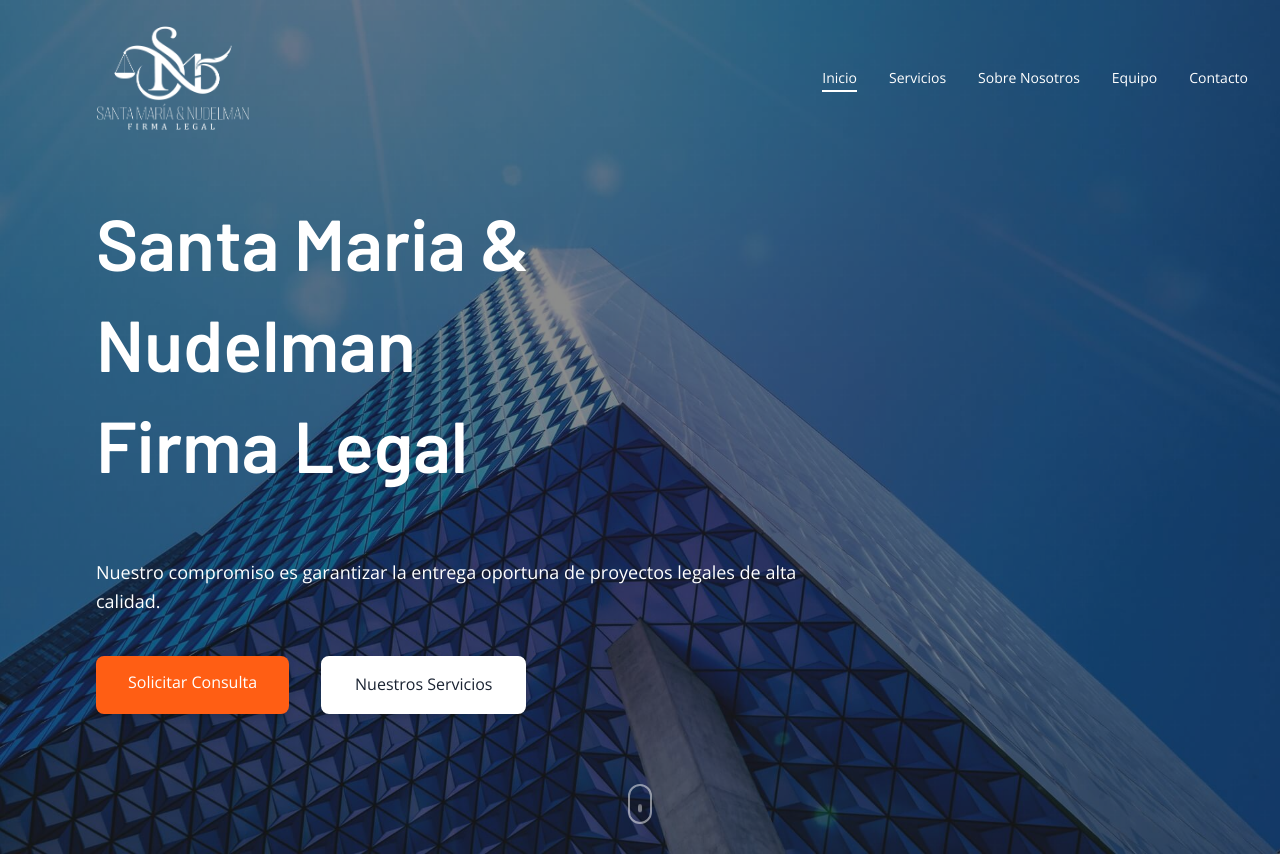
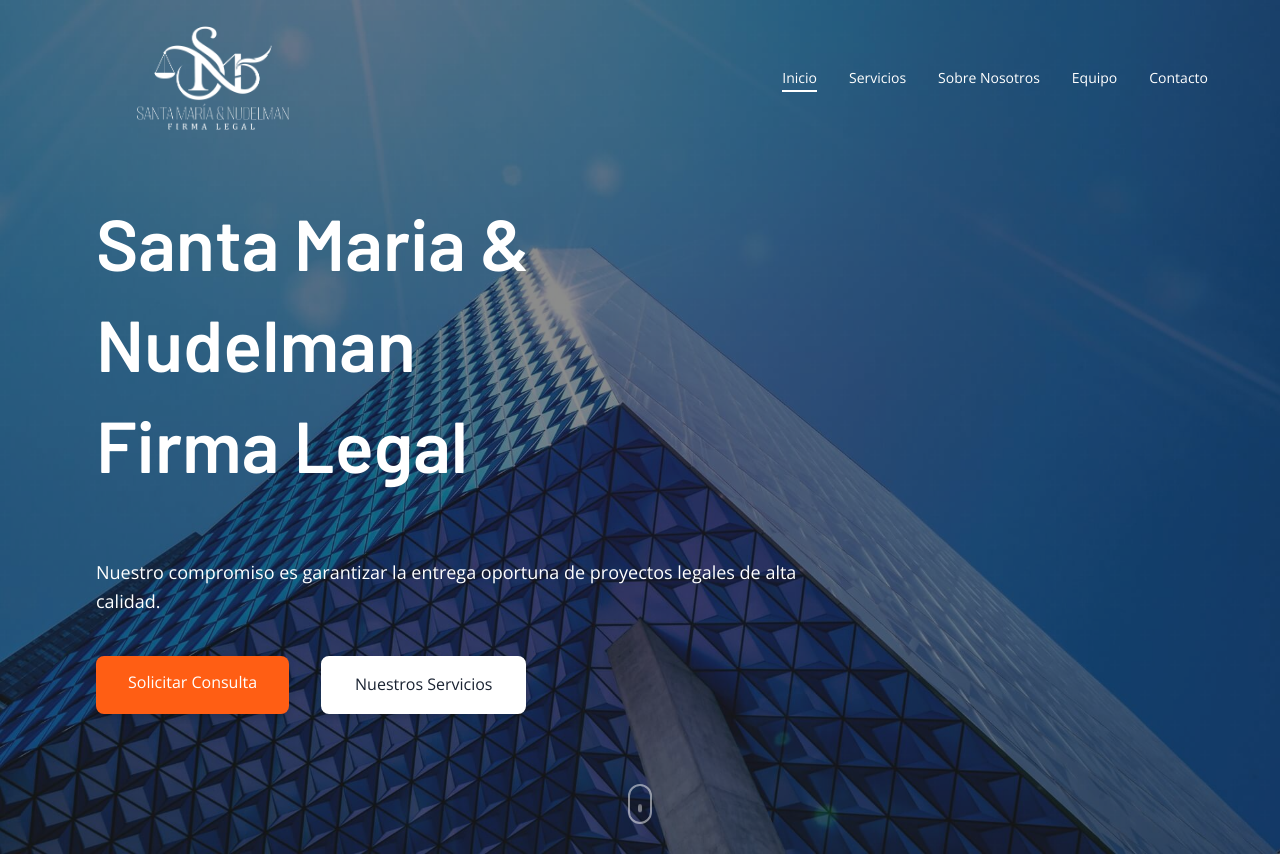
Before and after one commit to RafaelSnor/samanudweb, a Next.js app: page / in a window 1280 px wide. Shown: the top 856 px of the page. Built offline with nearby package versions, Linux system fonts and the light colour scheme.

Commit message:
fix: alinear menu landing

```diff
--- a/assets/css/layout.css
+++ b/assets/css/layout.css
@@ -133,6 +133,12 @@
     max-width: 100%;
     margin: 0;
     padding: 0 var(--spacing-lg) 0 var(--spacing-lg);
+}
+
+.hero .navbar .container {
+    max-width: var(--container-max-width);
+    margin: 0 auto;
+    padding: 0 var(--spacing-lg);
 }
 
 
```
